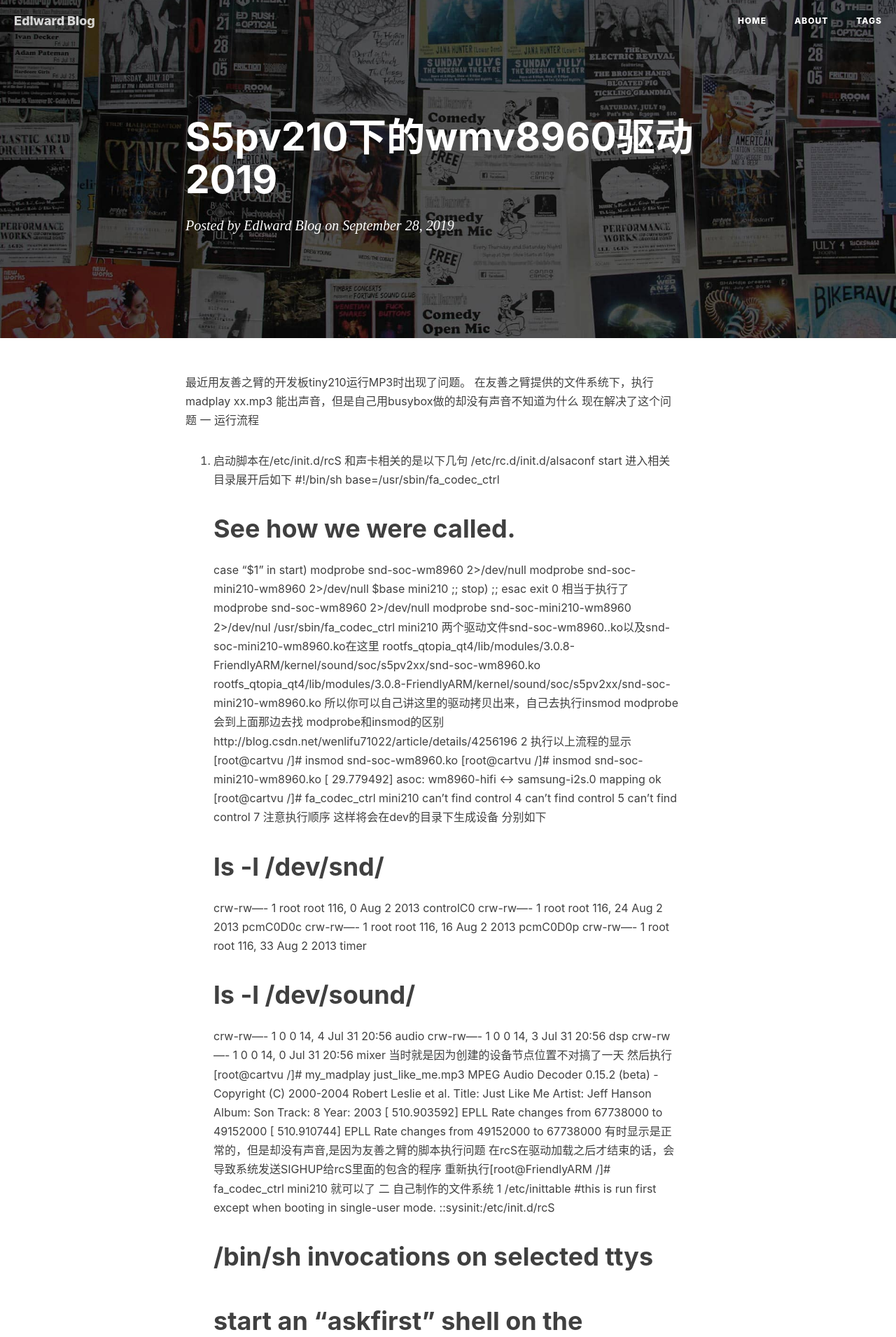
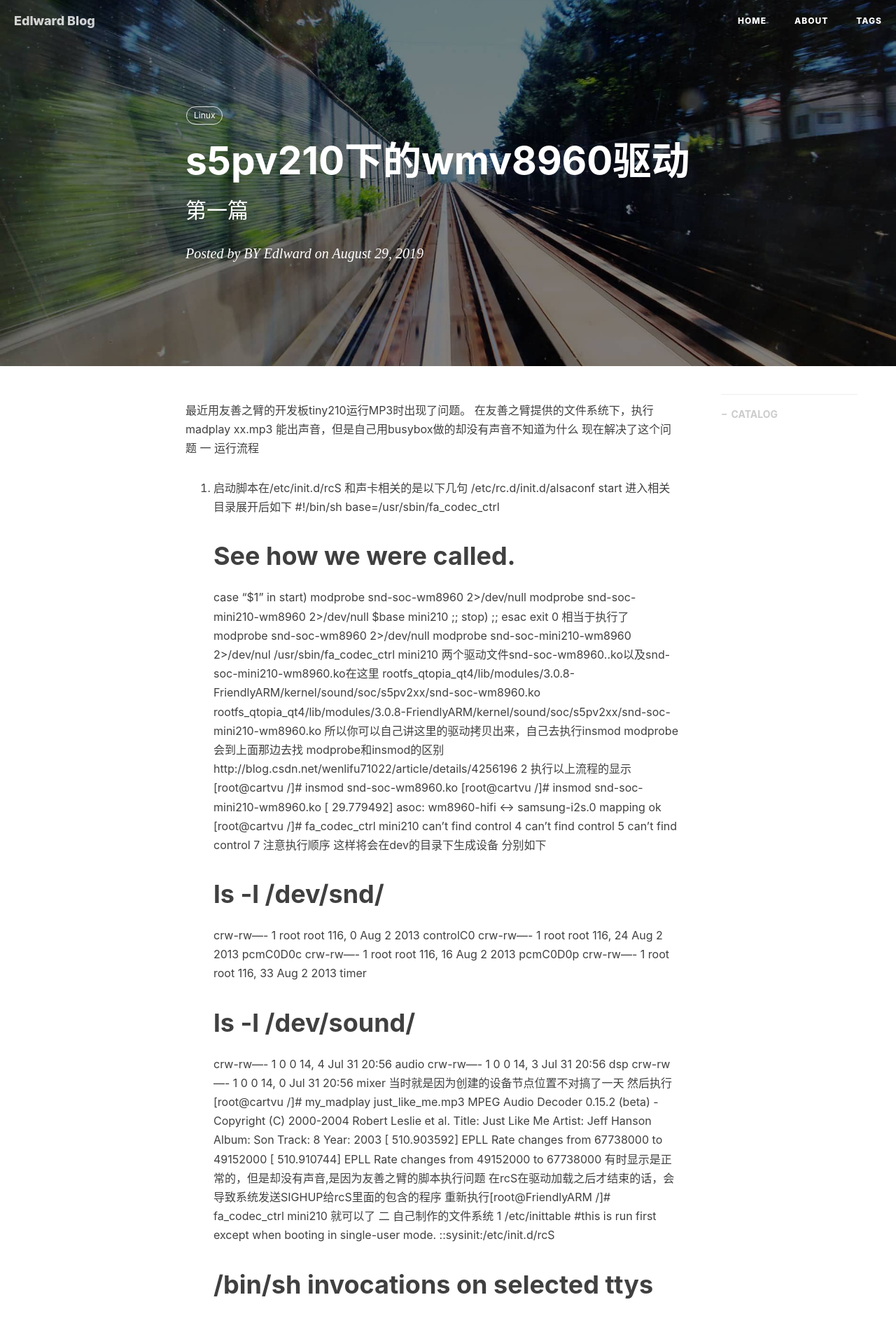
Before and after one commit to gary-robotics/dlward, a Jekyll site: the page built from _posts/2019-09-28-s5pv210下的wmv8960驱动-2019.markdown, in a window 1280 px wide. Shown: the top 1910 px of the page at 70% size. Built offline with Jekyll 4.4.1, drawn with Linux system fonts in a browser that asks for light colours; nearby versions of some CDN libraries; our own code applies the rules of GitHub Pages for plain Markdown files; comment, search, counter and statistics services are not loaded; some of the changed lines change nothing that is shown; some of the changed text lies outside the part shown.

Commit message:
Update 2019-09-28-s5pv210下的wmv8960驱动-2019.markdown

```diff
--- a/_posts/2019-09-28-s5pv210下的wmv8960驱动-2019.markdown
+++ b/_posts/2019-09-28-s5pv210下的wmv8960驱动-2019.markdown
@@ -1,3 +1,15 @@
+---
+layout:     post                    # 使用的布局（不需要改）
+title:      s5pv210下的wmv8960驱动                # 标题
+subtitle:    第一篇                  #副标题
+date:       2019-08-29              # 时间
+author:     BY Edlward              # 作者
+header-img: img/post-bg-2015.jpg    #这篇文章标题背景图片
+catalog: true                       # 是否归档
+tags:                               #标签
+    - Linux
+---
+
 最近用友善之臂的开发板tiny210运行MP3时出现了问题。
 在友善之臂提供的文件系统下，执行madplay  xx.mp3
 能出声音，但是自己用busybox做的却没有声音不知道为什么
```
